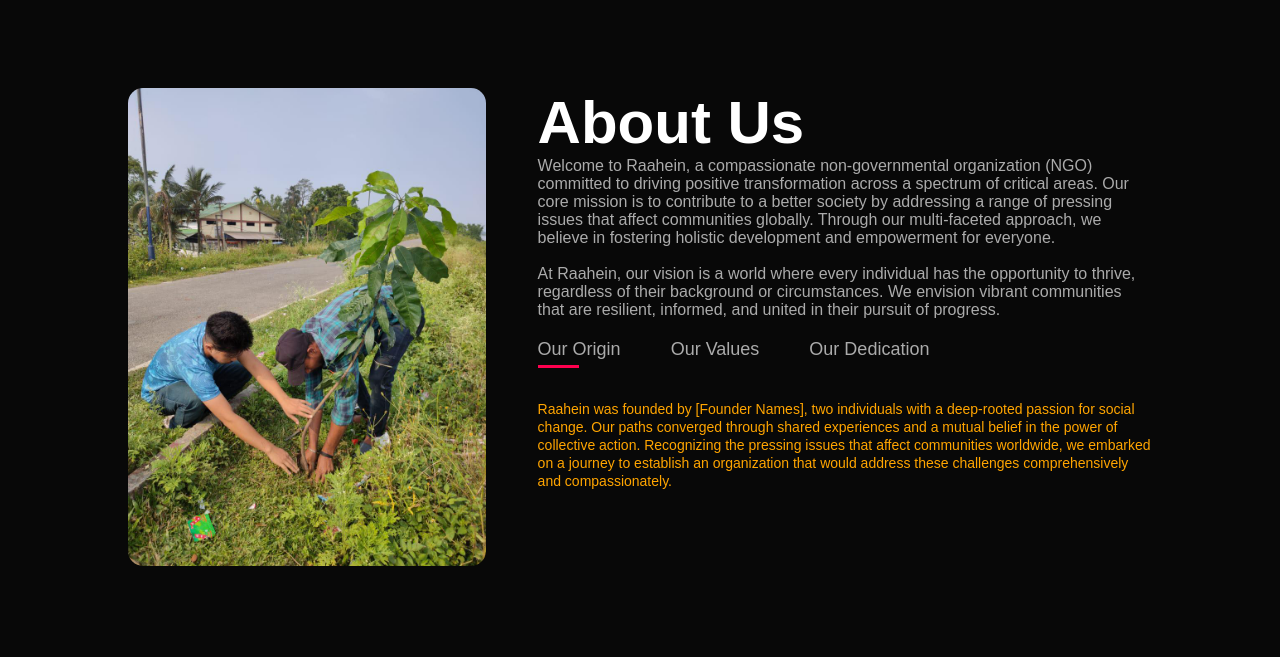
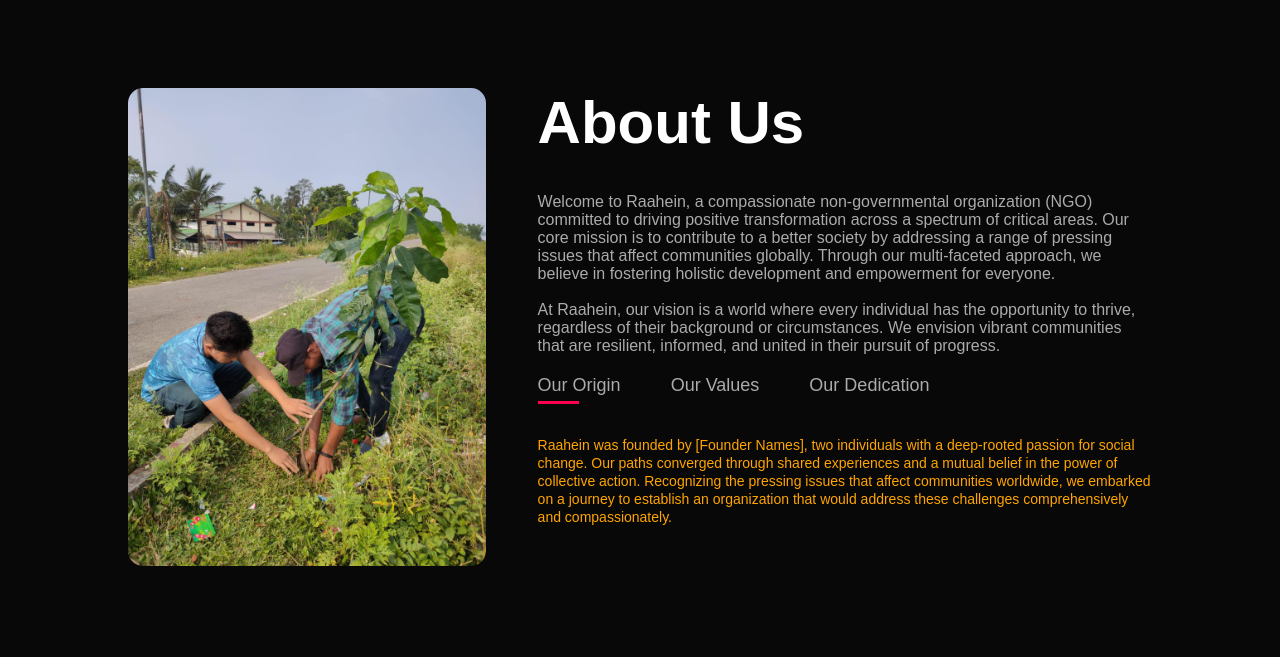
Before and after one commit to Andrew63417/rcheck, a plain HTML site: page index.html in a window 1280 px wide. Shown: the part 802-1459 px from the top of the page. Drawn offline with Linux system fonts and the light colour scheme; a web font is replaced by a local one.

Commit message:
Update index.html

```diff
--- a/index.html
+++ b/index.html
@@ -51,7 +51,7 @@
                 </div>
                 <div class="about-col-2">
                     <h1 class="sub-title">About Us</h1>
-                    <p>Welcome to Raahein, a compassionate non-governmental organization (NGO) committed to driving positive transformation across a spectrum of critical areas. Our core mission is to contribute to a better society by addressing a range of pressing issues that affect communities globally. Through our multi-faceted approach, we believe in fostering holistic development and empowerment for everyone.<br><br>At Raahein, our vision is a world where every individual has the opportunity to thrive, regardless of their background or circumstances. We envision vibrant communities that are resilient, informed, and united in their pursuit of progress.</p>
+                    <p><br><br>Welcome to Raahein, a compassionate non-governmental organization (NGO) committed to driving positive transformation across a spectrum of critical areas. Our core mission is to contribute to a better society by addressing a range of pressing issues that affect communities globally. Through our multi-faceted approach, we believe in fostering holistic development and empowerment for everyone.<br><br>At Raahein, our vision is a world where every individual has the opportunity to thrive, regardless of their background or circumstances. We envision vibrant communities that are resilient, informed, and united in their pursuit of progress.</p>
 
                     <div class="tab-titles">
                         <p class="tab-links active-link" onclick="opentab('OurOrigin')">Our Origin</p>
```
